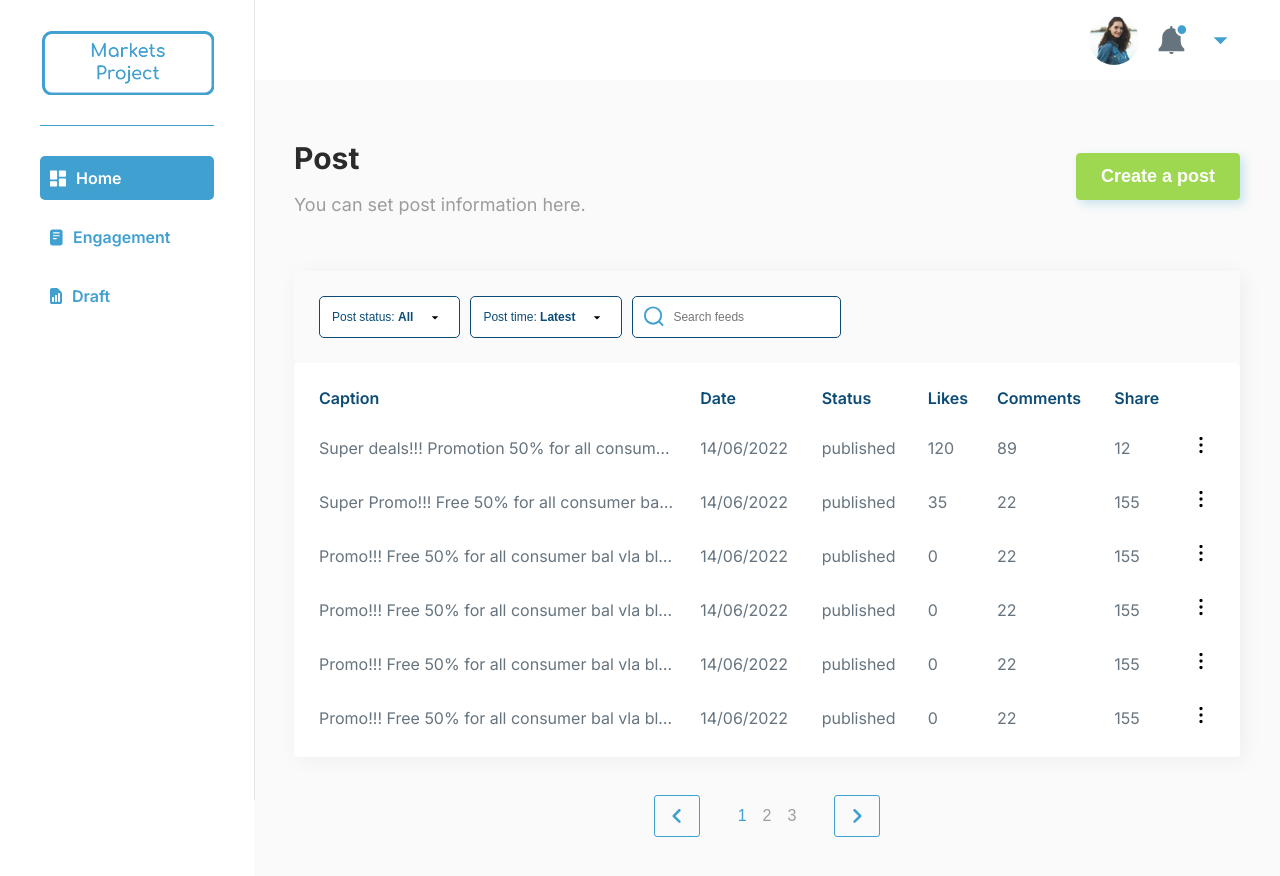
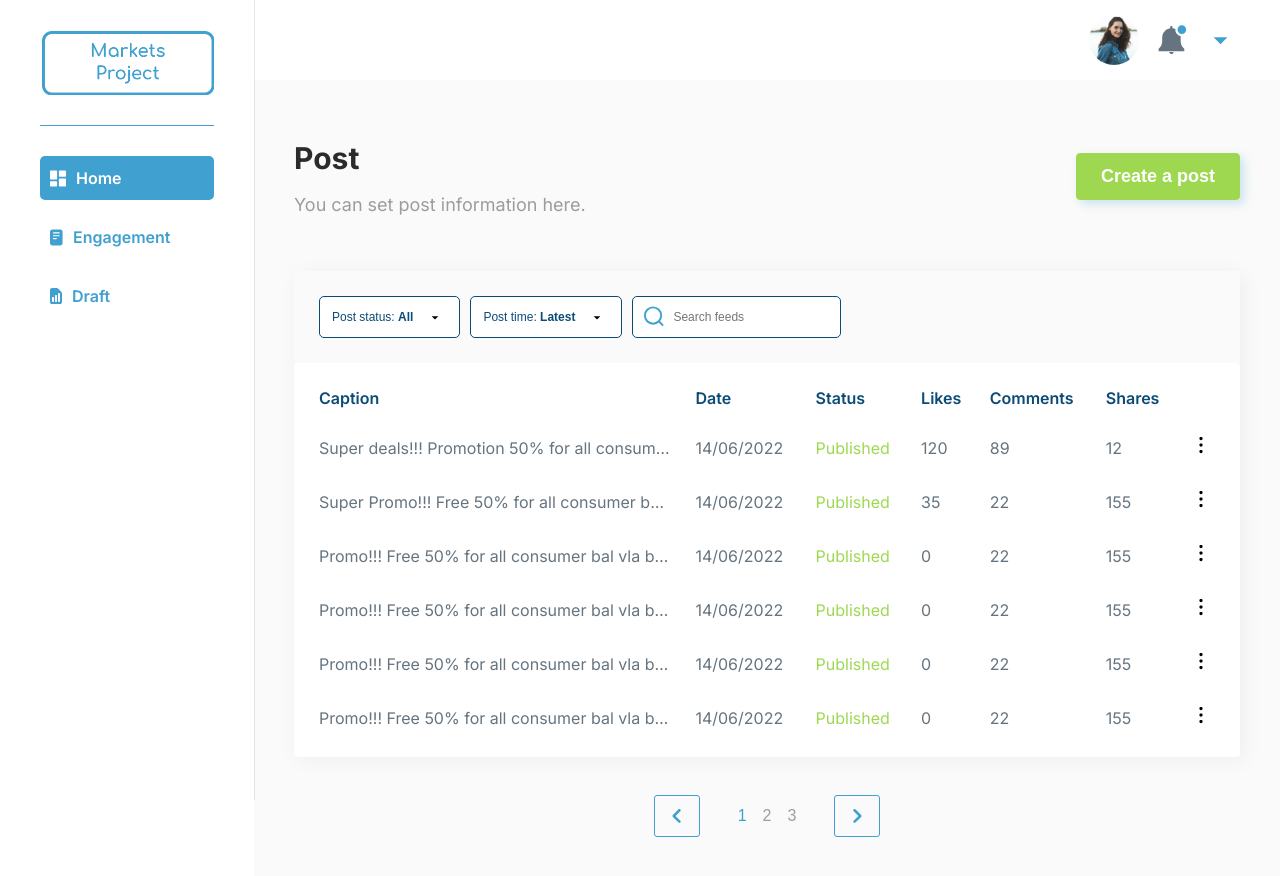
Before and after one commit to maulanaadil/Market-post, a React (Vite) app: page / in a window 1280 px wide. Shown: the top 876 px of the page. Built offline with nearby package versions, Linux system fonts and the light colour scheme.

Commit message:
fix status color

```diff
--- a/src/modules/post-table/components/table-row/index.jsx
+++ b/src/modules/post-table/components/table-row/index.jsx
@@ -1,16 +1,39 @@
-import Icon, {iconTypes} from "@components/icon";
+import Icon, { iconTypes } from '@components/icon';
 
+export default function TableRow({
+  caption,
+  date,
+  status,
+  likes,
+  comments,
+  share,
+}) {
+  const changeColorByStatusHandler = (status) => {
+    switch (status) {
+      case 'Published':
+        return 'status-published';
 
-export default function TableRow({ id, caption, date, status, likes, comments, share }) {
+      case 'Drafted':
+        return 'status-drafted';
+
+      default:
+        return '';
+    }
+  };
+
   return (
     <tr>
       <td>{caption}</td>
       <td>{date}</td>
-            <td>{status}</td>
+      <td className={changeColorByStatusHandler(status)}>{status}</td>
       <td>{likes}</td>
       <td>{comments}</td>
       <td>{share}</td>
-            <td><button className="table-icon"><Icon type={iconTypes.more}/></button></td>
+      <td>
+        <button className='table-icon'>
+          <Icon type={iconTypes.more} />
+        </button>
+      </td>
     </tr>
   );
 }
--- a/src/modules/post-table/index.jsx
+++ b/src/modules/post-table/index.jsx
@@ -30,18 +30,18 @@ export default function PostTable({ data, rowsPerPage }) {
         </div>
 
         <table className='table'>
-          <thead>
+          <thead className='table-head'>
             <tr>
               <th>Caption</th>
               <th>Date</th>
               <th>Status</th>
               <th>Likes</th>
               <th>Comments</th>
-              <th>Share</th>
+              <th>Shares</th>
               <th></th>
             </tr>
           </thead>
-          <tbody>
+          <tbody className='table-body'>
             {slice.map((post, id) => {
               return (
                 <TableRow
--- a/src/modules/post-table/index.scss
+++ b/src/modules/post-table/index.scss
@@ -50,6 +50,14 @@
         white-space: nowrap;
         overflow: hidden;
         text-overflow: ellipsis;
+
+        &.status-published {
+          color: $secondary-green;
+        }
+
+        &.status-drafted {
+          color: $secondary-yellow;
+        }
       }
 
       .table-icon {
--- a/src/styles/_colors.scss
+++ b/src/styles/_colors.scss
@@ -5,6 +5,7 @@ $primary-bg-white: #fafafa;
 $primary-white-lotion: #fafafa;
 
 $secondary-green: #9dd850;
+$secondary-yellow: #b6b619;
 $secondary-blue: #1a74a1;
 $secondary-red: #ee4a49;
 $secondary-subtle-red: #fdeded;
--- a/src/utils/data/table-data.js
+++ b/src/utils/data/table-data.js
@@ -2,7 +2,7 @@ const tableData = [
   {
     caption: 'Super deals!!! Promotion 50% for all consumer bal vla bla bla',
     date: '14/06/2022',
-    status: 'published',
+    status: 'Published',
     likes: 120,
     comments: 89,
     share: 12,
@@ -10,7 +10,7 @@ const tableData = [
   {
     caption: 'Super Promo!!! Free 50% for all consumer bal vla bla bla',
     date: '14/06/2022',
-    status: 'published',
+    status: 'Published',
     likes: 35,
     comments: 22,
     share: 155,
@@ -18,7 +18,7 @@ const tableData = [
   {
     caption: 'Promo!!! Free 50% for all consumer bal vla bla bla',
     date: '14/06/2022',
-    status: 'published',
+    status: 'Published',
     likes: 0,
     comments: 22,
     share: 155,
@@ -26,7 +26,7 @@ const tableData = [
   {
     caption: 'Promo!!! Free 50% for all consumer bal vla bla bla',
     date: '14/06/2022',
-    status: 'published',
+    status: 'Published',
     likes: 0,
     comments: 22,
     share: 155,
@@ -34,7 +34,7 @@ const tableData = [
   {
     caption: 'Promo!!! Free 50% for all consumer bal vla bla bla',
     date: '14/06/2022',
-    status: 'published',
+    status: 'Published',
     likes: 0,
     comments: 22,
     share: 155,
@@ -42,7 +42,7 @@ const tableData = [
   {
     caption: 'Promo!!! Free 50% for all consumer bal vla bla bla',
     date: '14/06/2022',
-    status: 'published',
+    status: 'Published',
     likes: 0,
     comments: 22,
     share: 155,
@@ -66,7 +66,7 @@ const tableData = [
   {
     caption: 'Promo!!! Free 50% for all consumer bal vla bla bla',
     date: '14/06/2022',
-    status: 'published',
+    status: 'Published',
     likes: 0,
     comments: 22,
     share: 155,
@@ -74,7 +74,7 @@ const tableData = [
   {
     caption: 'Promo!!! Free 50% for all consumer bal vla bla bla',
     date: '14/06/2022',
-    status: 'published',
+    status: 'Published',
     likes: 0,
     comments: 22,
     share: 155,
@@ -82,7 +82,7 @@ const tableData = [
   {
     caption: 'Promo!!! Free 50% for all consumer bal vla bla bla',
     date: '14/06/2022',
-    status: 'published',
+    status: 'Published',
     likes: 0,
     comments: 22,
     share: 155,
@@ -90,7 +90,7 @@ const tableData = [
   {
     caption: 'Promo!!! Free 50% for all consumer bal vla bla bla',
     date: '14/06/2022',
-    status: 'published',
+    status: 'Published',
     likes: 0,
     comments: 22,
     share: 155,
@@ -114,7 +114,7 @@ const tableData = [
   {
     caption: 'Promo!!! Free 50% for all consumer bal vla bla bla',
     date: '14/06/2022',
-    status: 'published',
+    status: 'Published',
     likes: 0,
     comments: 22,
     share: 155,
@@ -122,7 +122,7 @@ const tableData = [
   {
     caption: 'Promo!!! Free 50% for all consumer bal vla bla bla',
     date: '14/06/2022',
-    status: 'published',
+    status: 'Published',
     likes: 0,
     comments: 22,
     share: 155,
@@ -130,7 +130,7 @@ const tableData = [
   {
     caption: 'Promo!!! Free 50% for all consumer bal vla bla bla',
     date: '14/06/2022',
-    status: 'published',
+    status: 'Published',
     likes: 0,
     comments: 22,
     share: 155,
@@ -138,7 +138,7 @@ const tableData = [
   {
     caption: 'Promo!!! Free 50% for all consumer bal vla bla bla',
     date: '14/06/2022',
-    status: 'published',
+    status: 'Published',
     likes: 0,
     comments: 22,
     share: 155,
```
Lines whose indentation alone changed are shown as unchanged.
